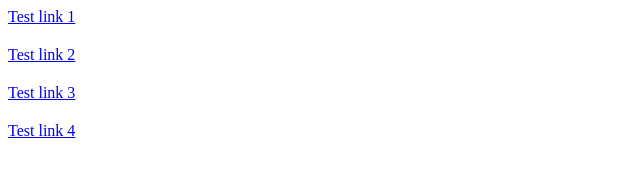
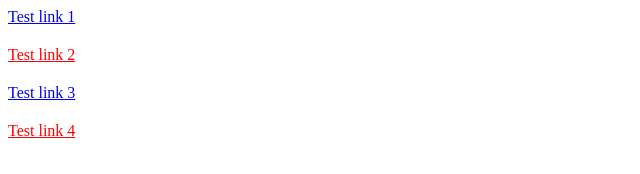
Before and after one commit to AlexxBelous/front-testing, a plain HTML site: page index.html in a window 1280 px wide. Shown: the whole page, without its empty margins (0-640 px from the left). Drawn offline with Linux system fonts and the light colour scheme.

Commit message:
fix answer

```diff
--- a/css/style.css
+++ b/css/style.css
@@ -7,3 +7,8 @@ a {
 }
 
 /* С помощью спецификации селектора атрибута и их строгого сравнивания, необходимо окрасить вторую и четвертую ссылку в красный цвет. */
+
+
+a[target="_blank"] {
+    color: red;
+}
```
